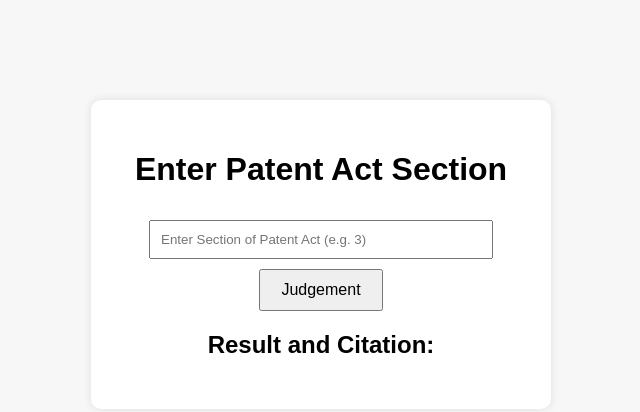
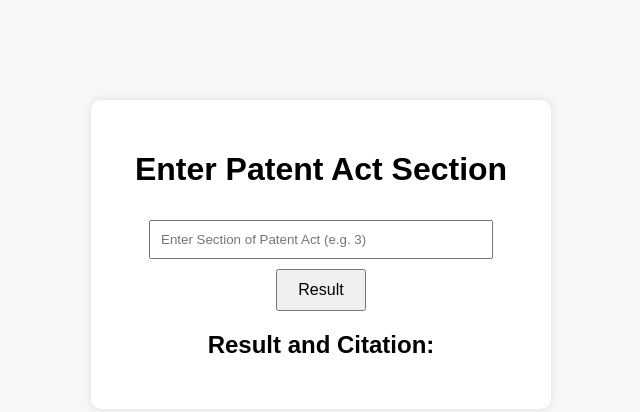
Before and after one commit to idea360soft/patentact1970, a plain HTML site: page converter.html in a window 1280 px wide. Shown: the whole page, without its empty margins (319-959 px from the left). Drawn offline with Linux system fonts and the light colour scheme.

Commit message:
Add files via upload

```diff
--- a/converter.html
+++ b/converter.html
@@ -10,7 +10,7 @@
     <h1>Enter Patent Act Section </h1>
 
     <input type="text" id="oldSection" placeholder="Enter Section of Patent Act (e.g. 3)">
-    <button onclick="convertSection()">Judgement</button>
+    <button onclick="convertSection()">Result</button>
 
     <h2>Result and Citation:</h2>
     <div id="result"></div>
```
